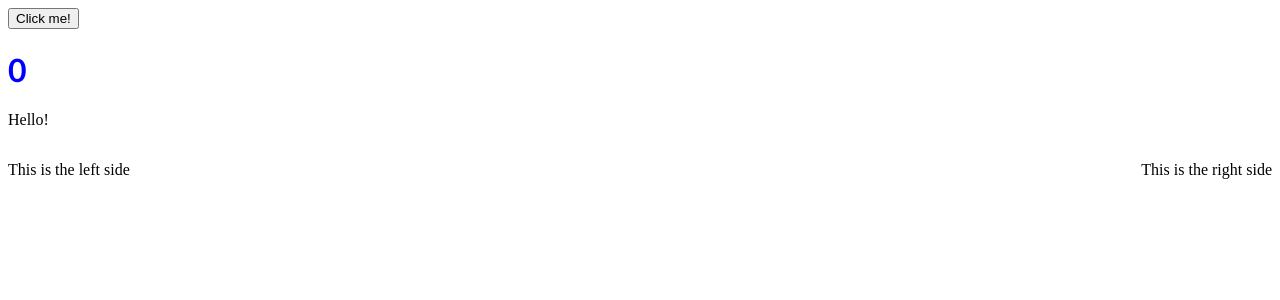
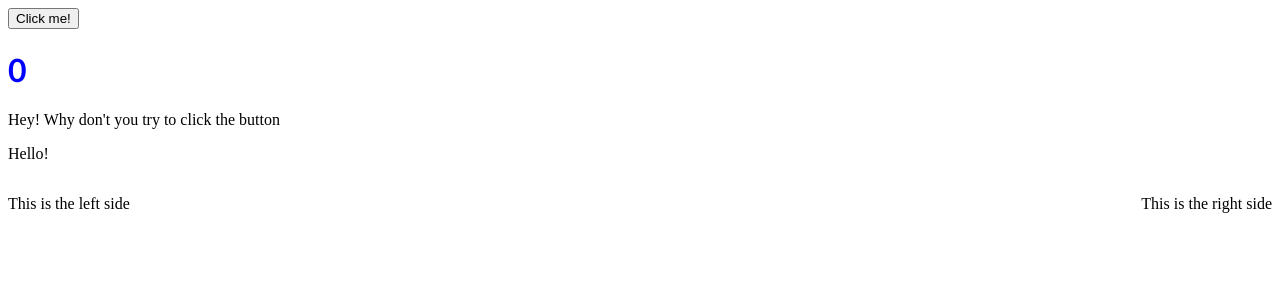
Before and after one commit to mrAnderson2159/formazione_vim, a SvelteKit app in the folder svelte/demostration/: page / in a window 1280 px wide. Shown: the top 300 px of the page. Built offline with nearby package versions, Linux system fonts and the light colour scheme.

Commit message:
+page.svelte

```diff
--- a/svelte/demostration/src/routes/+page.svelte
+++ b/svelte/demostration/src/routes/+page.svelte
@@ -10,6 +10,10 @@
 </button>
 
 <h1>{number}</h1>
+<p>{number === 0 ?
+"Hey! Why don't you try to click the button" :
+`You clicked ${number} times`}</p>
+
 <p>Hello!</p>
 <div class="container">
     <p>This is the left side</p>
```
